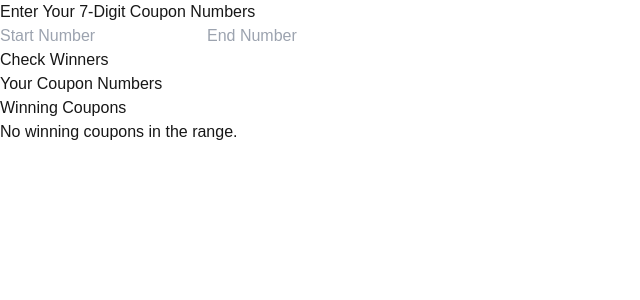
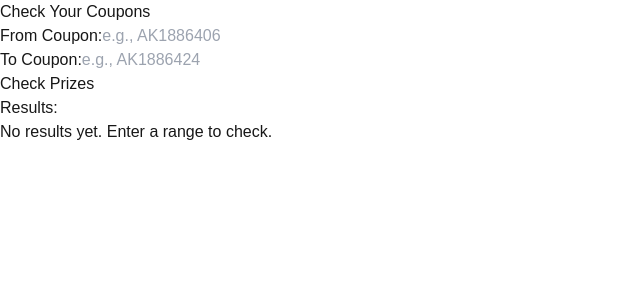
Before and after one commit to M-Sanjay12o52o/coupon-prize-checker, a Next.js app: page / in a window 1280 px wide. Shown: the top 300 px of the page, without its empty margins (0-640 px from the left). Built offline with nearby package versions, Linux system fonts and the light colour scheme.

Commit message:
checkpoint added api route for prize checking

```diff
--- /dev/null
+++ b/src/app/api/check-coupons/route.ts
@@ -0,0 +1,59 @@
+const results = {
+  megaBumperPrize: ["2644401", "2029773", "2502764", "3015215", "1353122", "2317790", "3274884", "2120434", "1285572", "2424923", "1257932", "1751820", "1258276", "1019237", "2062684", "3337639", "3199375", "2730662", "1174870", "2990187"],
+  superBumperPrize: ["18595", "04366"],
+  firstPrize: ["2724", "5054"],
+  secondPrize: ["7253", "4054"],
+  thirdPrize: ["0428", "6471"],
+  fourthPrize: ["8372", "9759", "1071", "3340"],
+  fifthPrize: ["67", "15"]
+};
+
+function checkPrizes(coupon) {
+  // Check Mega Bumper Prize (7 digits match)
+  if (results.megaBumperPrize.includes(coupon)) return "Mega Bumper Prize (Grand i10 NIOS)";
+
+  // Check Super Bumper Prize (Last 5 digits match)
+  const last5 = coupon.slice(-5);
+  if (results.superBumperPrize.includes(last5)) return "Super Bumper Prize (₹50,000 Shopping)";
+
+  // Check 1st Prize (Last 4 digits match)
+  const last4 = coupon.slice(-4);
+  if (results.firstPrize.includes(last4)) return "1st Prize (30,000 Pai Loyalty Points)";
+
+  // Check 2nd Prize (Last 4 digits match)
+  if (results.secondPrize.includes(last4)) return "2nd Prize (10,000 Pai Loyalty Points)";
+
+  // Check 3rd Prize (Last 4 digits match)
+  if (results.thirdPrize.includes(last4)) return "3rd Prize (5,000 Pai Loyalty Points)";
+
+  // Check 4th Prize (Last 4 digits match)
+  if (results.fourthPrize.includes(last4)) return "4th Prize (4,000 Pai Loyalty Points)";
+
+  // Check 5th Prize (Last 2 digits match)
+  const last2 = coupon.slice(-2);
+  if (results.fifthPrize.includes(last2)) return "5th Prize (2,000 Pai Loyalty Points)";
+
+  // No prize
+  return "No Prize";
+}
+
+export async function POST(req) {
+  const body = await req.json();
+  const { fromCoupon, toCoupon } = body;
+
+  if (!fromCoupon || !toCoupon) {
+    return new Response(
+      JSON.stringify({ error: "Both fromCoupon and toCoupon are required." }),
+      { status: 400 }
+    );
+  }
+
+  const prizes = [];
+  for (let i = parseInt(fromCoupon.slice(2)); i <= parseInt(toCoupon.slice(2)); i++) {
+    const coupon = `AK${i.toString().padStart(7, "0")}`;
+    const prize = checkPrizes(coupon);
+    prizes.push({ coupon, prize });
+  }
+
+  return new Response(JSON.stringify({ prizes }), { status: 200 });
+}
--- a/src/app/page.tsx
+++ b/src/app/page.tsx
@@ -1,107 +1,102 @@
 "use client";
 
 import { useState } from "react";
-import { prizeWinners } from "@/helper/winners";
-import { allNumbers } from "@/helper/winners";
 
-type PrizeCategory = keyof typeof prizeWinners; // Union type of all prize categories
+export default function CheckCoupons() {
+  const [fromCoupon, setFromCoupon] = useState("");
+  const [toCoupon, setToCoupon] = useState("");
+  const [results, setResults] = useState([]);
 
-interface Winner {
-  number: string; // Coupon number
-  prize: PrizeCategory; // Corresponding prize category
+  const handleSubmit = async (e) => {
+    e.preventDefault();
+    setResults([]); // Clear previous results
+
+    try {
+      const response = await fetch("/api/check-coupons", {
+        method: "POST",
+        headers: {
+          "Content-Type": "application/json",
+        },
+        body: JSON.stringify({ fromCoupon, toCoupon }),
+      });
+
+      const data = await response.json();
+      if (response.ok) {
+        setResults(data.prizes);
+      } else {
+        alert(data.error || "Something went wrong");
       }
-
-export default function Home() {
-  const [startNumber, setStartNumber] = useState<string>("");
-  const [endNumber, setEndNumber] = useState<string>("");
-  const [couponNumbers, setCouponNumbers] = useState<string[]>([]);
-  const [winningPrizes, setWinningPrizes] = useState<Winner[]>([]);
-
-  console.log("coupon numbers: ", couponNumbers);
-
-  const checkWinners = () => {
-    console.log("checking winners");
-
-    // Convert start and end numbers to integers
-    const startNumberInt = parseInt(startNumber, 10);
-    const endNumberInt = parseInt(endNumber, 10);
-
-    // Validate input
-    if (isNaN(startNumberInt) || isNaN(endNumberInt) || startNumberInt > endNumberInt) {
-      alert("Please enter valid start and end numbers.");
-      return;
+    } catch (error) {
+      console.error("Error:", error);
+      alert("Failed to fetch results. Please try again.");
     }
-
-    // Generate coupon numbers
-    const newCouponNumbers: string[] = [];
-    for (let i = startNumberInt; i <= endNumberInt; i++) {
-      newCouponNumbers.push(i.toString());
-    }
-    setCouponNumbers(newCouponNumbers);
-
-    // Check for winners
-    const winners: Winner[] = [];
-    for (const number of newCouponNumbers) {
-      for (const prize in prizeWinners) {
-        if (prizeWinners[prize as PrizeCategory].includes(number)) {
-          winners.push({ number, prize: prize as PrizeCategory });
-        }
-      }
-    }
-
-    setWinningPrizes(winners);
-
-    console.log("allNumbers: ", allNumbers)
-
   };
 
   return (
-    <div className="flex flex-col items-center p-6">
-      <h1 className="text-2xl font-bold mb-4">Enter Your 7-Digit Coupon Numbers</h1>
-      <div className="flex flex-col md:flex-row gap-4">
+    <div className="flex flex-col items-center min-h-screen bg-gray-100 p-6">
+      <h1 className="text-3xl font-bold mb-6 text-gray-800">Check Your Coupons</h1>
+      <form
+        onSubmit={handleSubmit}
+        className="bg-white shadow-md rounded-lg p-6 w-full max-w-lg"
+      >
+        <div className="mb-4">
+          <label className="block text-gray-700 font-medium mb-2">
+            From Coupon:
+          </label>
           <input
-          type="number"
-          value={startNumber}
-          onChange={(e) => setStartNumber(e.target.value)}
-          placeholder="Start Number"
-          maxLength={7}
-          className="border border-gray-300 text-black rounded-md p-2 w-full md:w-64"
+            type="text"
+            value={fromCoupon}
+            onChange={(e) => setFromCoupon(e.target.value)}
+            placeholder="e.g., AK1886406"
+            required
+            className="w-full px-4 py-2 border rounded-md focus:outline-none focus:ring-2 focus:ring-blue-500"
           />
+        </div>
+        <div className="mb-4">
+          <label className="block text-gray-700 font-medium mb-2">
+            To Coupon:
+          </label>
           <input
-          type="number"
-          value={endNumber}
-          onChange={(e) => setEndNumber(e.target.value)}
-          placeholder="End Number"
-          maxLength={7}
-          className="border border-gray-300 text-black rounded-md p-2 w-full md:w-64"
+            type="text"
+            value={toCoupon}
+            onChange={(e) => setToCoupon(e.target.value)}
+            placeholder="e.g., AK1886424"
+            required
+            className="w-full px-4 py-2 border rounded-md focus:outline-none focus:ring-2 focus:ring-blue-500"
           />
         </div>
         <button
-        onClick={checkWinners}
-        className="bg-blue-500 mt-4 text-white rounded-md p-2 w-full md:w-64"
+          type="submit"
+          className="w-full bg-blue-500 text-white font-bold py-2 px-4 rounded-md hover:bg-blue-600 transition duration-300"
         >
-        Check Winners
+          Check Prizes
         </button>
-      <div>
-        <h3>Your Coupon Numbers</h3>
-        <ol>
-          {couponNumbers.map((number) => (
-            <li key={number}>{number}</li>
-          ))}
-        </ol>
-      </div>
-      <div>
-        <h3>Winning Coupons</h3>
-        {winningPrizes.length > 0 ? (
-          <ul>
-            {winningPrizes.map(({ number, prize }) => (
-              <li key={number}>
-                Coupon {number} won: <strong>{prize}</strong>
+      </form>
+
+      <div className="bg-white shadow-md rounded-lg p-6 mt-6 w-full max-w-2xl">
+        <h2 className="text-xl font-bold mb-4 text-gray-800">Results:</h2>
+        {results.length > 0 ? (
+          <ul className="space-y-3">
+            {results.map(({ coupon, prize }, index) => (
+              <li
+                key={index}
+                className="bg-gray-50 border rounded-md p-3 flex justify-between items-center"
+              >
+                <span className="text-gray-700 font-medium">{coupon}</span>
+                <span
+                  className={`${
+                    prize === "No Prize"
+                      ? "text-red-500"
+                      : "text-green-500 font-semibold"
+                  }`}
+                >
+                  {prize}
+                </span>
               </li>
             ))}
           </ul>
         ) : (
-          <p>No winning coupons in the range.</p>
+          <p className="text-gray-500">No results yet. Enter a range to check.</p>
         )}
       </div>
     </div>
```
Also changed, not shown: 1 other file (tests, documents, lock files or other folders). Lines whose indentation alone changed are shown as unchanged.
